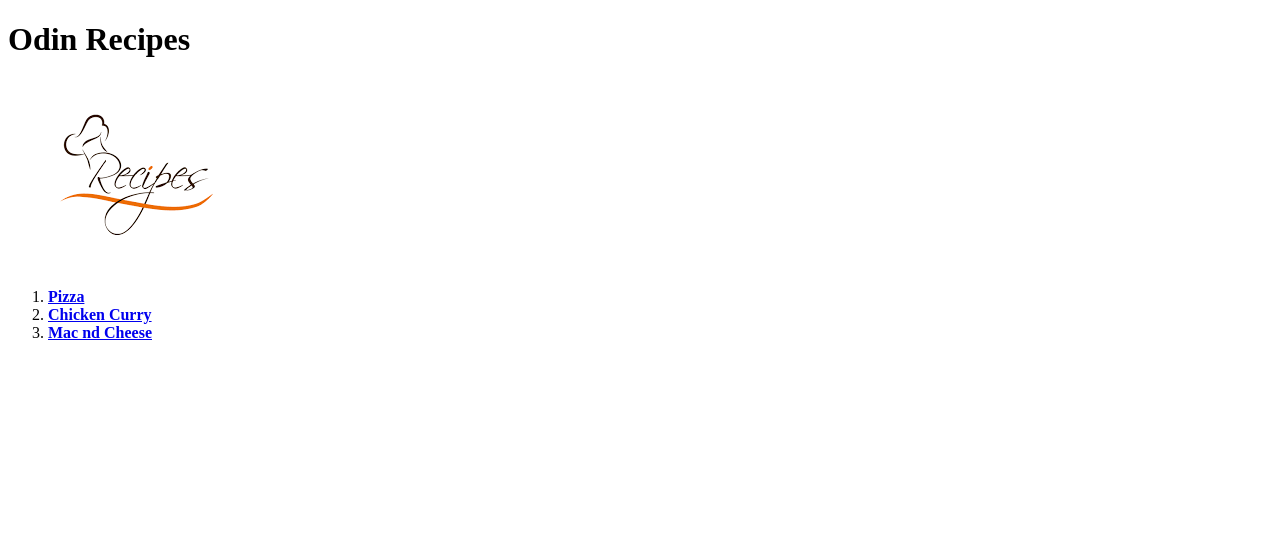
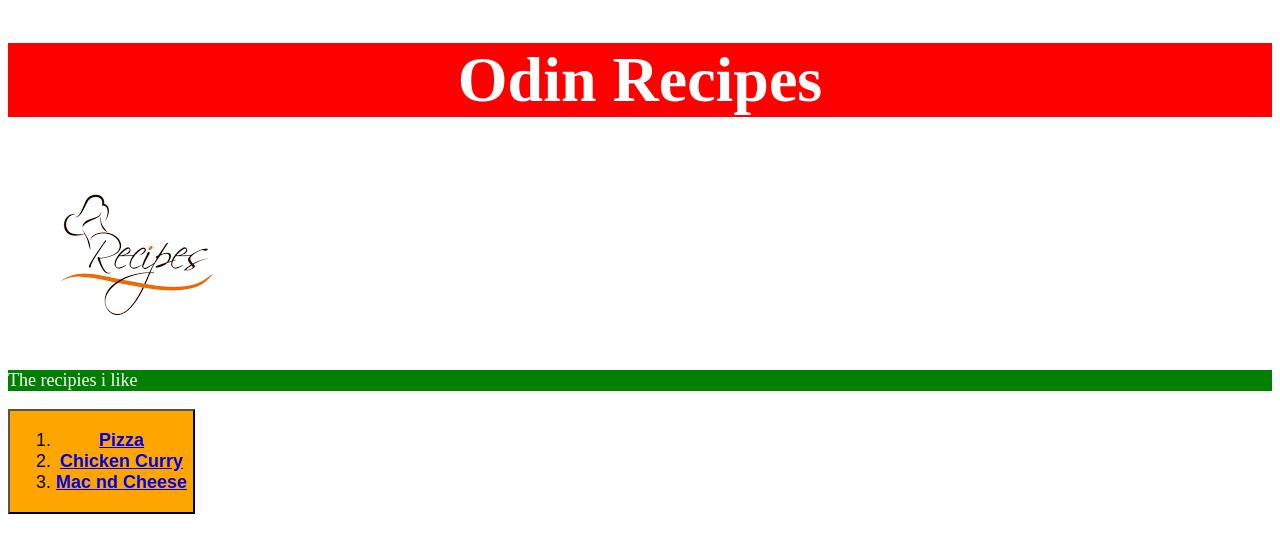
Before and after one commit to krissh60/odin-recipes, a plain HTML site: page index.html in a window 1280 px wide. Drawn offline with Linux system fonts and the light colour scheme.

Commit message:
added the css file for styling

```diff
--- a/index.html
+++ b/index.html
@@ -3,15 +3,30 @@
     <head>
         <meta charset="utf-8">
         <title>my favourite recipes</title>
+        <link rel="stylesheet" href="style.css">
+        <style>
+            p{
+                background-color: green;
+                color: white;
+                font-size: 18px;
+            }
+        </style>
     </head>
     <body>
+        <div>
         <h1>Odin Recipes</h1>
+        </div>
         <img src="./images/recipes.png">
+        <p>
+            The recipies i like
+        </p>
+        <button style="background-color:orange;font-size:18px;">
         <ol>
             <li><strong><a href="../odin-recipes/recipes/pizza.html">Pizza</a></strong></li>
             <li><strong><a href="../odin-recipes/recipes/chickencurry.html">Chicken Curry</a></strong></li>
             <li><strong><a href="../odin-recipes/recipes/macndcheese.html">Mac nd Cheese</a></strong></li>
         </ol>
+        </button>
     </body>
 
 </html>
--- /dev/null
+++ b/style.css
@@ -0,0 +1,7 @@
+div {
+    background-color: red;
+    color: white;
+    font-size: 32px;
+    text-align: center;
+    font-weight: bold;
+}
```
